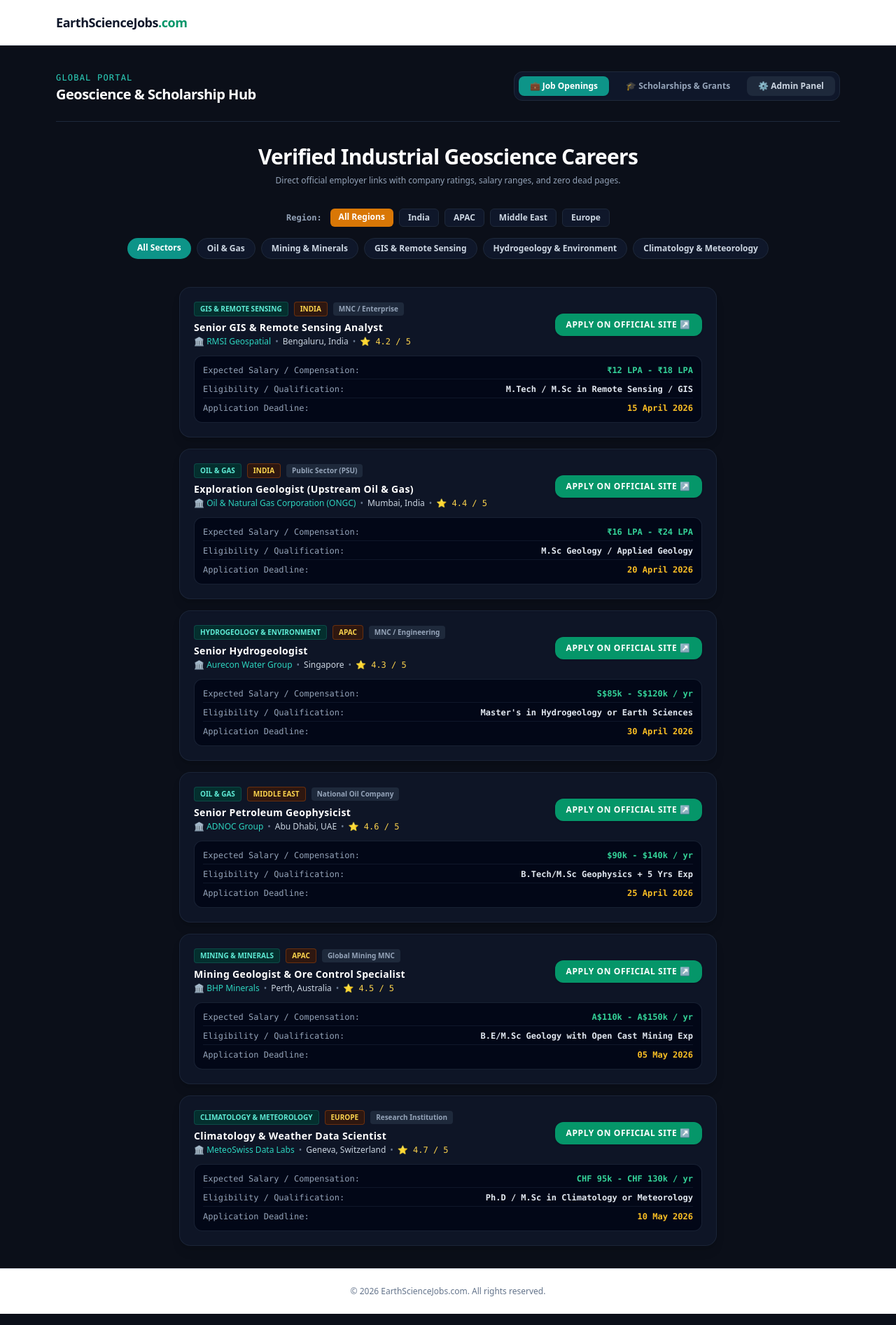
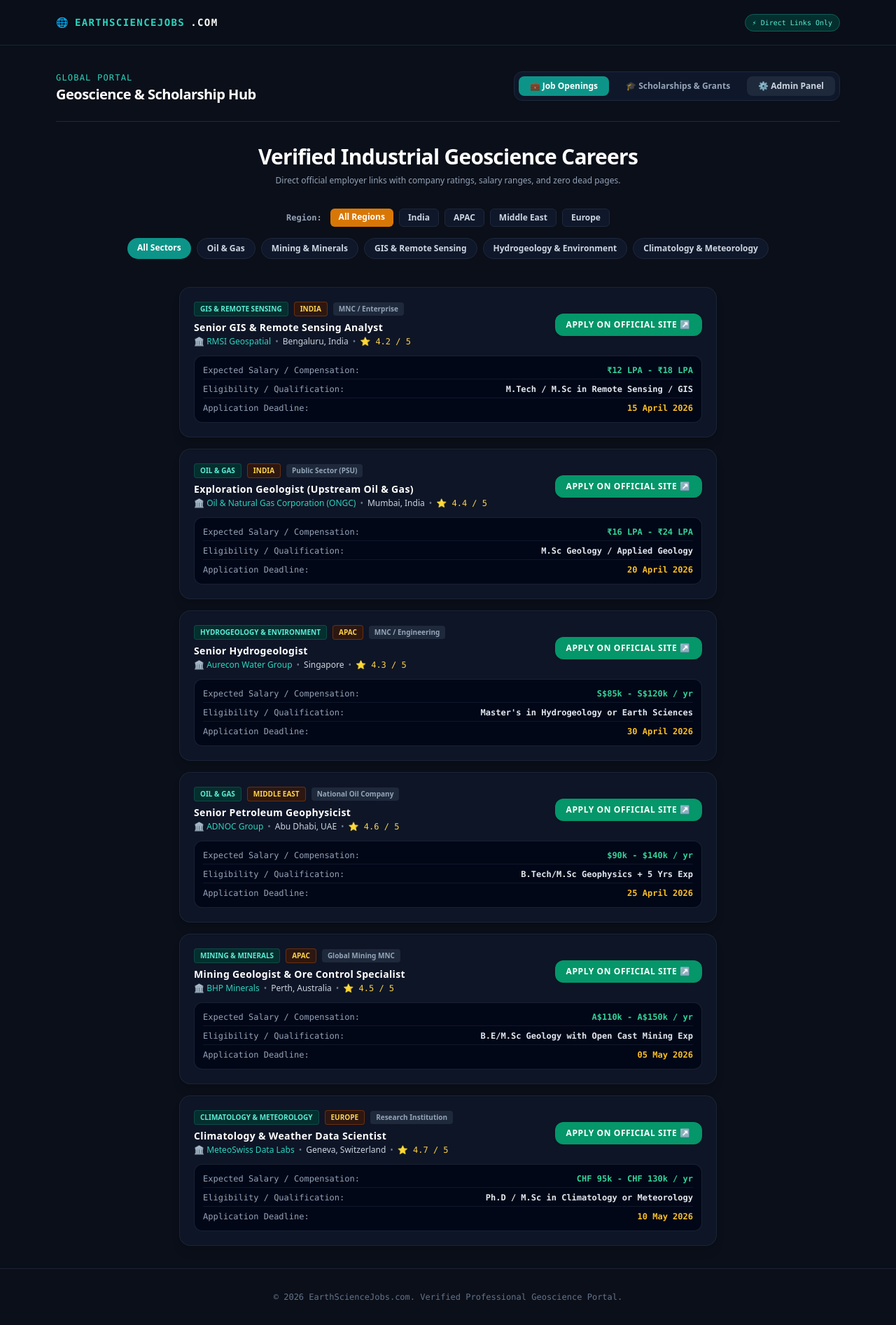
Before and after one commit to Roshangeek/earthsciencejob, a Next.js app: page / in a window 1280 px wide. Shown: the whole page at 70% size. Built offline with nearby package versions, Linux system fonts and the light colour scheme.

Commit message:
Refactor layout.js for enhanced site metadata and styling
Updated metadata and layout styles for improved branding and user experience.

```diff
--- a/src/app/layout.js
+++ b/src/app/layout.js
@@ -1,24 +1,48 @@
 import './globals.css';
 
 export const metadata = {
-  title: 'EarthScienceJobs.com',
-  description: 'Free daily jobs for earth science professionals.',
+  metadataBase: new URL('https://earthsciencejobs.com'),
+  title: {
+    default: 'EarthScienceJobs.com — Global Geoscience & GIS Careers',
+    template: '%s | EarthScienceJobs.com',
+  },
+  description: 'Discover verified jobs, MNC careers, public sector openings, and global scholarships for Geologists, Geophysicists, GIS Experts, and Climatologists.',
+  keywords: ['Earth Science Jobs', 'Geology Careers India', 'GIS Analyst Jobs', 'Oil and Gas Geoscientist Jobs', 'Mining Geology Scholarships'],
+  openGraph: {
+    title: 'EarthScienceJobs.com — Global Geoscience Portal',
+    description: 'Direct official employer links, expected salaries, and company ratings for earth science professionals.',
+    url: 'https://earthsciencejobs.com',
+    siteName: 'EarthScienceJobs.com',
+    locale: 'en_US',
+    type: 'website',
+  },
+  robots: {
+    index: true,
+    follow: true,
+  }
 };
 
 export default function RootLayout({ children }) {
   return (
     <html lang="en">
-      <body className="bg-slate-50 text-slate-900 min-h-screen flex flex-col justify-between font-sans antialiased">
-        <header className="border-b border-slate-200 bg-white sticky top-0 z-50">
+      <body className="bg-[#0b0f19] text-white min-h-screen flex flex-col justify-between font-sans antialiased selection:bg-teal-500 selection:text-white">
+        <header className="border-b border-slate-800/80 bg-[#0b0f19]/90 backdrop-blur-md sticky top-0 z-50">
           <div className="max-w-6xl mx-auto px-4 h-16 flex items-center justify-between">
-            <a href="/" className="font-extrabold text-lg tracking-tight text-slate-900">
-              EarthScienceJobs<span className="text-emerald-600">.com</span>
+            <a href="/" className="font-mono font-extrabold text-sm tracking-widest text-teal-400 flex items-center gap-2">
+              <span>🌐</span> EARTHSCIENCEJOBS<span className="text-white">.COM</span>
             </a>
+            <div className="flex items-center gap-3">
+              <span className="text-[10px] font-mono bg-teal-950 text-teal-300 border border-teal-800 px-2.5 py-1 rounded-full">
+                ⚡ Direct Links Only
+              </span>
+            </div>
           </div>
         </header>
+
         <main className="flex-grow">{children}</main>
-        <footer className="border-t border-slate-200 bg-white py-6 text-center text-xs text-slate-500">
-          <p>© 2026 EarthScienceJobs.com. All rights reserved.</p>
+
+        <footer className="border-t border-slate-800/80 bg-[#0b0f19] py-8 text-center text-xs text-slate-500 font-mono">
+          <p>© 2026 EarthScienceJobs.com. Verified Professional Geoscience Portal.</p>
         </footer>
       </body>
     </html>
```
